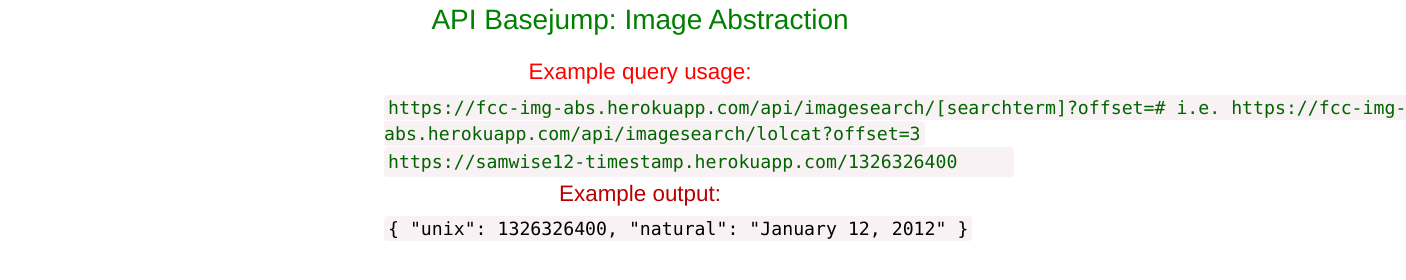
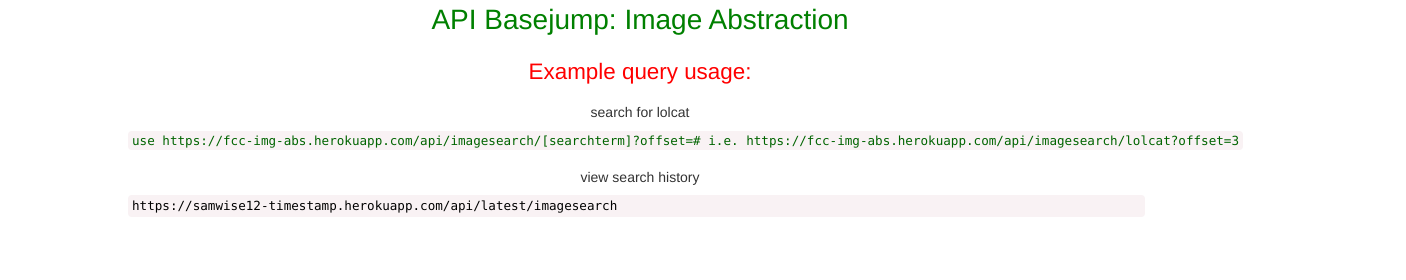
Before and after one commit to Samwise12/fcc-image-abstraction, a website: page views/look.html in a window 1280 px wide. Shown: the whole page, 1406 px wide, since content can reach past the window. Drawn offline with nearby package versions, Linux system fonts and the light colour scheme.

Commit message:
css html

```diff
--- a/views/cssFile.css
+++ b/views/cssFile.css
@@ -2,10 +2,6 @@
 	color:green;
 	text-align: center;
 	font-size: 2em;
-}
-blockquote{
-	color:orange;
-	text-align: left;
 }
 h2{
 	position: relative;
@@ -16,17 +12,21 @@
 h2:nth-of-type(2){padding-top:15px; color:#B80000 ;}
 code{
 	position: relative;
-	left:30%;
+	left:10%;
 	color:darkgreen;
-	font-size: 1.3em;
+	font-size: .9em;
+}
+h3{
+	position:relative;
+	text-align: center;
+	font-size:1em;
 }
 code:last-of-type{
 	color:black;
-
 }
 #fixWidth{
 	position: absolute;
-	width:630px;
+	width:1017px;
 }
 .container{
 	width:800px;
--- a/views/look.html
+++ b/views/look.html
@@ -11,12 +11,10 @@
 
 </div>
 <h2>Example query usage:</h2>
+<h3>search for lolcat</h3>
+<code>use https://fcc-img-abs.herokuapp.com/api/imagesearch/[searchterm]?offset=# i.e. https://fcc-img-abs.herokuapp.com/api/imagesearch/lolcat?offset=3</code><br>
+<h3>view search history</h3>
+<code id="fixWidth">https://samwise12-timestamp.herokuapp.com/api/latest/imagesearch</code>
 
-<code>https://fcc-img-abs.herokuapp.com/api/imagesearch/[searchterm]?offset=# i.e. https://fcc-img-abs.herokuapp.com/api/imagesearch/lolcat?offset=3</code><br>
-
-<code id="fixWidth">https://samwise12-timestamp.herokuapp.com/1326326400</code>
-
-<h2>Example output:</h2>
-<code>{ "unix": 1326326400, "natural": "January 12, 2012" }</code>
 </body>
 </html>
```
